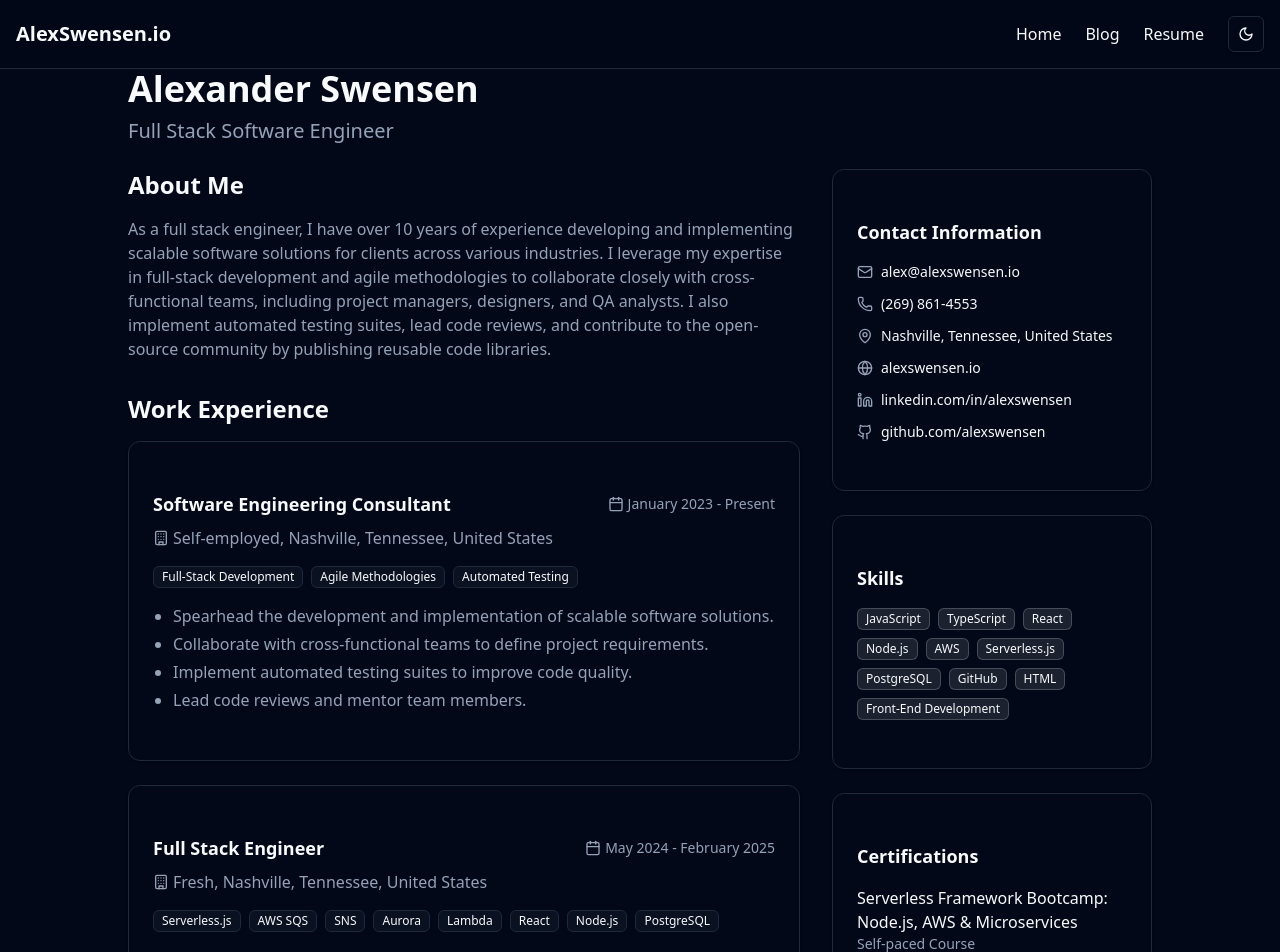
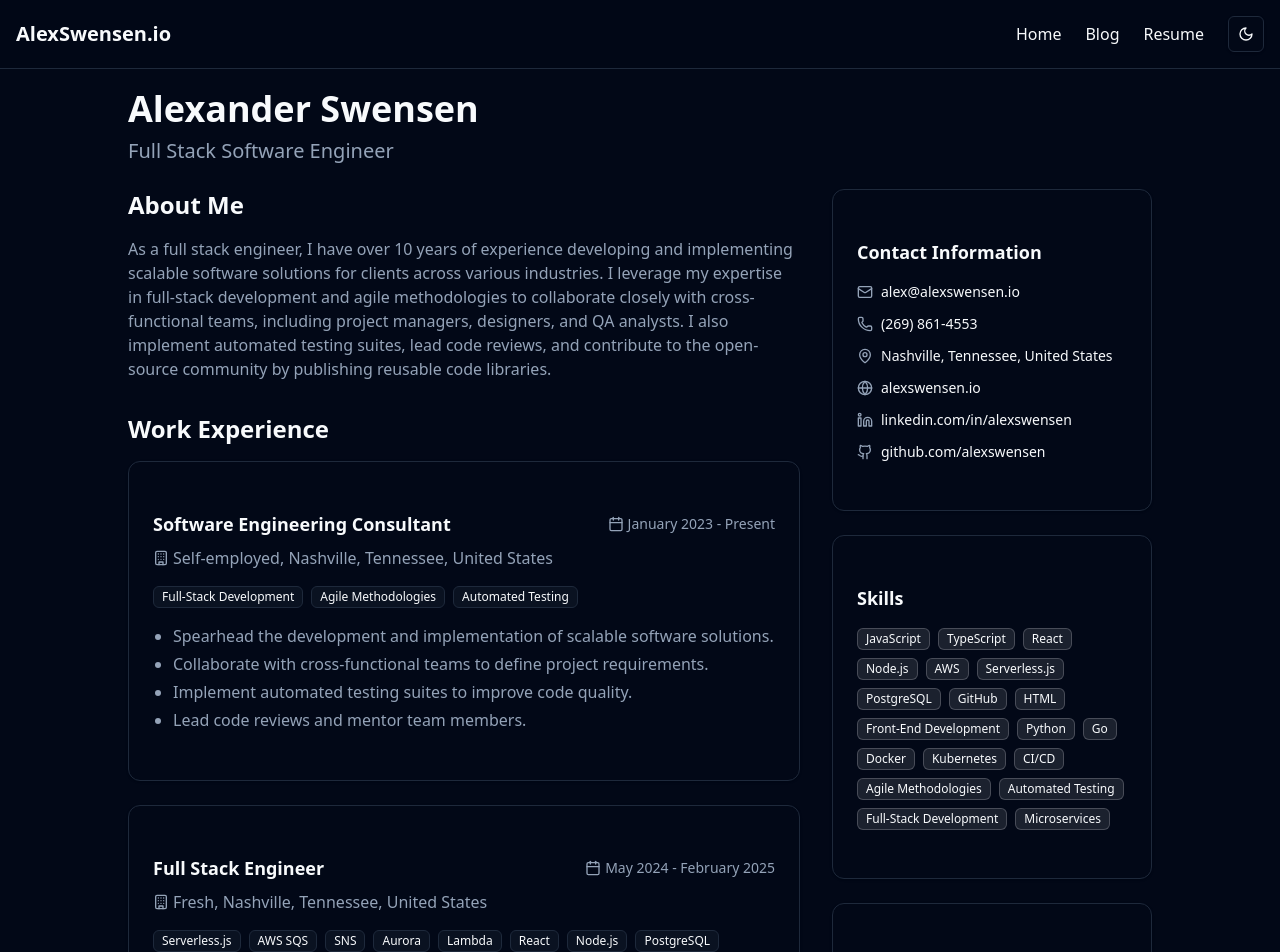
Before and after one commit to AlexSwensen/alexswensen.io, a Next.js app: page /resume in a window 1280 px wide. Shown: the top 952 px of the page. Built offline with nearby package versions, Linux system fonts and the light colour scheme.

Commit message:
some more styling changes

```diff
--- a/src/app/resume/page.tsx
+++ b/src/app/resume/page.tsx
@@ -5,7 +5,7 @@ import { Mail, Phone, MapPin, Globe, Linkedin, Github, Calendar, Building } from
 
 export default function ResumePage() {
   return (
-    <div className="max-w-5xl mx-auto">
+    <div className="max-w-5xl mx-auto py-5">
       <h1 className="text-4xl font-bold mb-2 text-primary">{resumeData.name}</h1>
       <h2 className="text-xl text-muted-foreground mb-6">{resumeData.title}</h2>
 
--- a/src/data/resume-data.ts
+++ b/src/data/resume-data.ts
@@ -38,6 +38,15 @@ export const resumeData = {
     'GitHub',
     'HTML',
     'Front-End Development',
+    'Python',
+    'Go',
+    'Docker',
+    'Kubernetes',
+    'CI/CD',
+    'Agile Methodologies',
+    'Automated Testing',
+    'Full-Stack Development',
+    'Microservices',
   ],
 
   education: [
```
